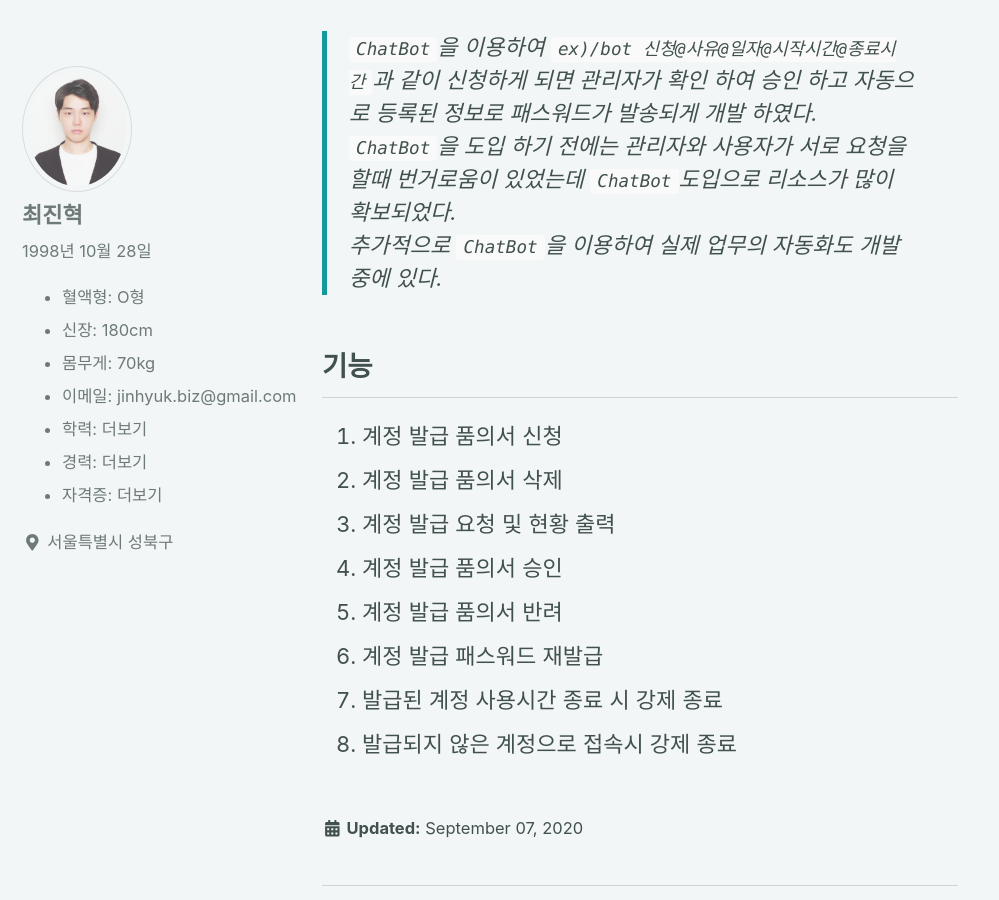
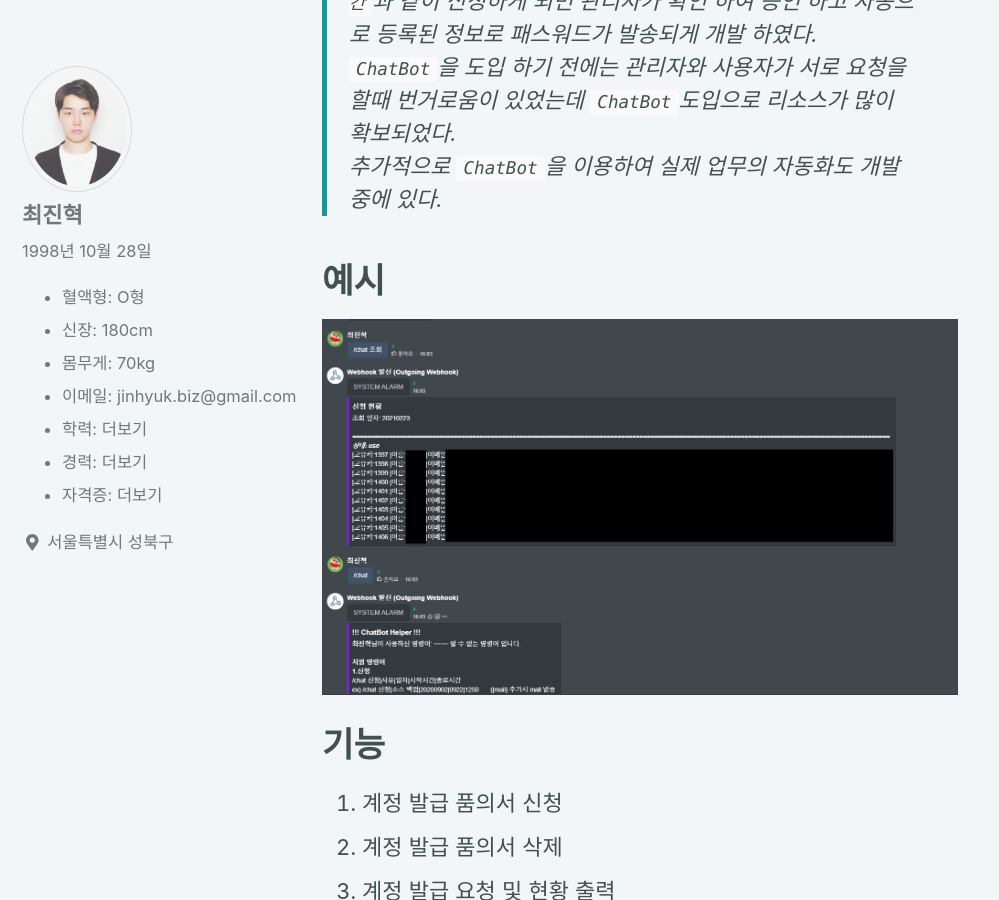
Before and after one commit to Tosi123/Tosi123.github.io, a Jekyll site: the page built from _posts/2020-09-07-Project19.md, in a window 1280 px wide and 900 px high, scrolled down 728 px. Shown: the whole window, without its empty margins (0-999 px from the left). Built offline with Jekyll 4.4.1, drawn with Linux system fonts in a browser that asks for light colours; cached includes are drawn as plain includes; nearby versions of some CDN libraries.

Commit message:
Update 2020-09-07-Project19.md

```diff
--- a/_posts/2020-09-07-Project19.md
+++ b/_posts/2020-09-07-Project19.md
@@ -2,13 +2,16 @@
 title : "(Python/개발/비공개)-업무 자동화를 위한 ChatBot 개발 (완료)"
 ---
 
-## 개요
+# 개요
 >원격 PC의 보안을 강화 하면서 `API`를 개발 하였다.<br>하지만 주기적으로 변경된 패스워드를 관리자들이 일일이 사용자가 요청이 오면 TEXT로 복사해 보내줘야 하여 업무 리소스 낭비가 발생 하였다.<br>업무를 자동화 하고 싶어 `WEB` 개발을 진행 구상 하였지만 혼자 진행하기에 시간이 부족하여 `Jandi (Outgoing Webhook)`을 이용하여 `ChatBot`을 개발
 
-## 마무리
+# 마무리
 >`ChatBot`을 이용하여 `ex)/bot 신청@사유@일자@시작시간@종료시간`과 같이 신청하게 되면 관리자가 확인 하여 승인 하고 자동으로 등록된 정보로 패스워드가 발송되게 개발 하였다.<br>`ChatBot`을 도입 하기 전에는 관리자와 사용자가 서로 요청을 할때 번거로움이 있었는데 `ChatBot`도입으로 리소스가 많이 확보되었다.<br>추가적으로 `ChatBot`을 이용하여 실제 업무의 자동화도 개발중에 있다.
 
-## 기능
+# 예시
+![예시](https://github.com/Tosi123/Tosi123.github.io/blob/master/assets/image/jandi_ex1.png?raw=true)
+
+# 기능
 1. 계정 발급 품의서 신청
 1. 계정 발급 품의서 삭제
 1. 계정 발급 요청 및 현황 출력
```
